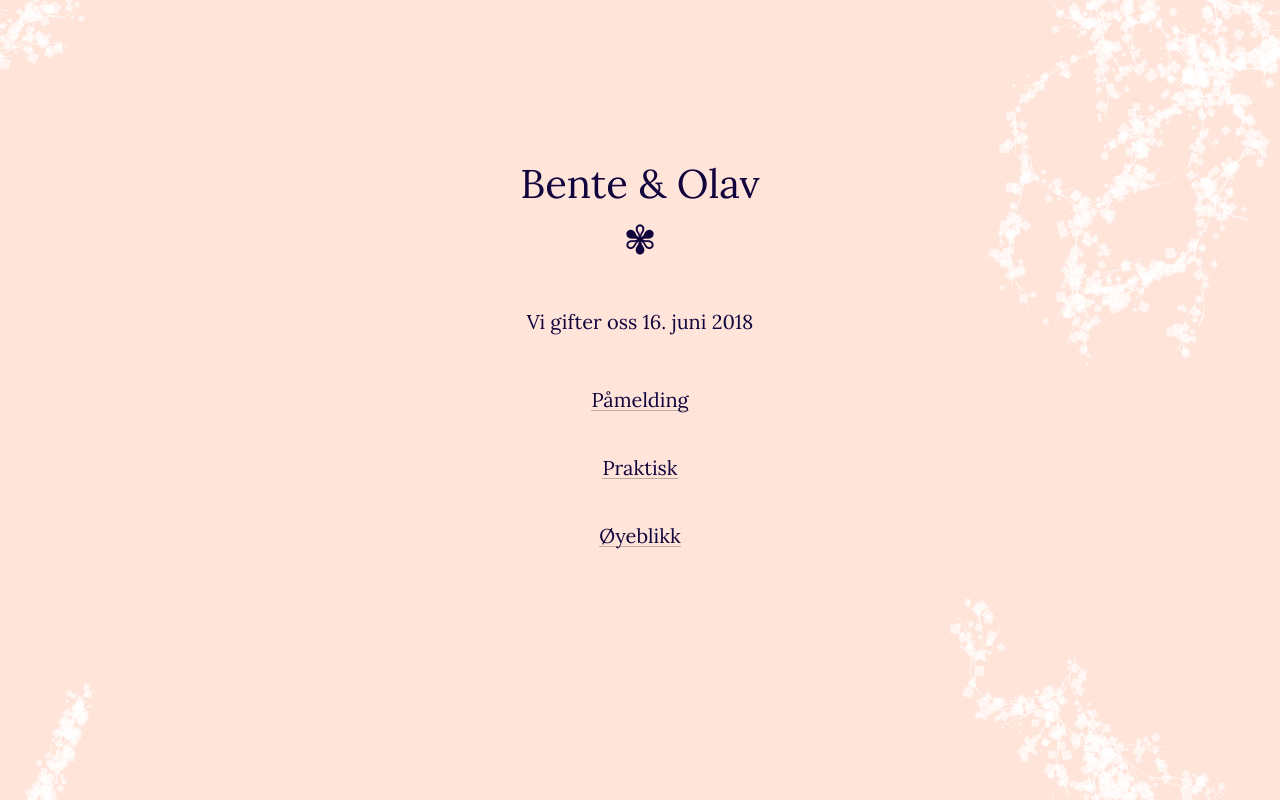
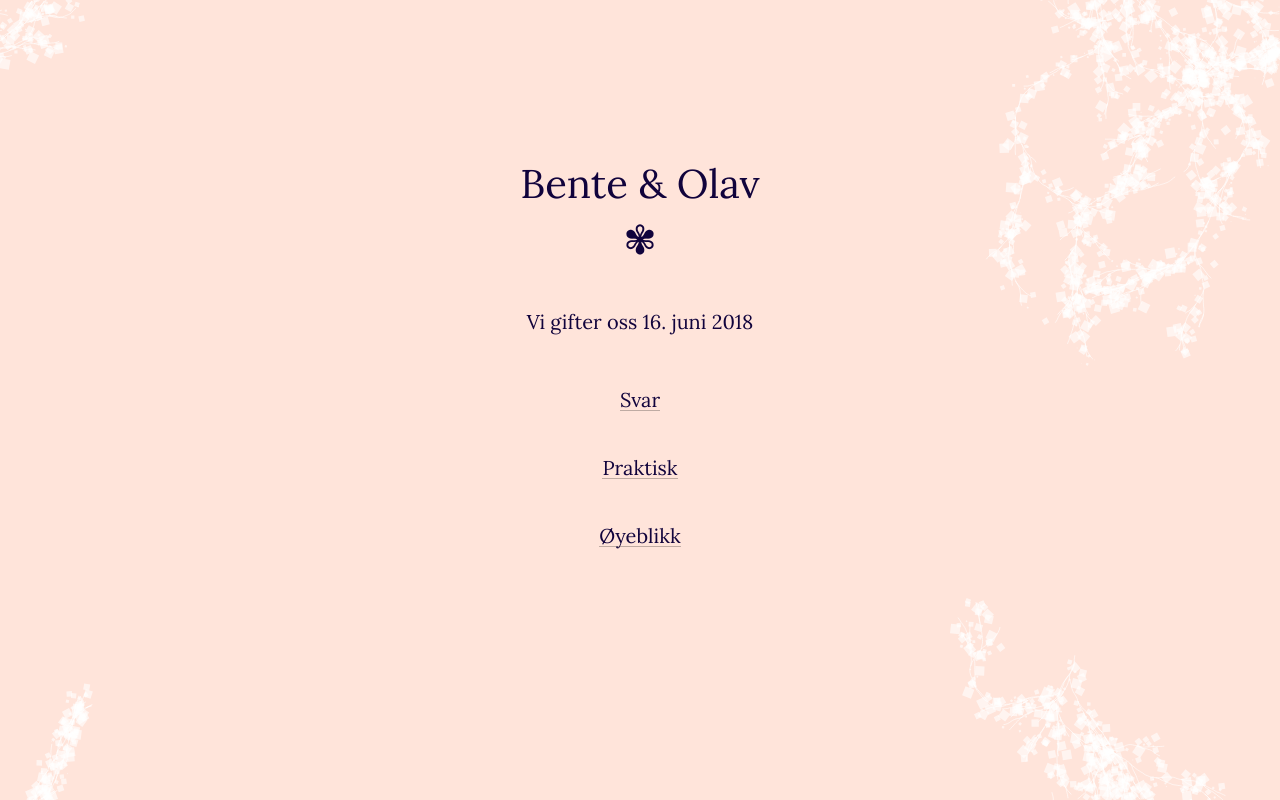
Before and after one commit to danielmahal/benteogolav.no, a website: page src/next/index.html in a window 1280 px wide. Drawn offline with Linux system fonts and the light colour scheme.

Commit message:
paamelding -> svar

```diff
--- a/src/next/index.html
+++ b/src/next/index.html
@@ -24,7 +24,7 @@
           <ul>
             <li>
               <a href="paamelding.html">
-                <span>Påmelding</span>
+                <span>Svar</span>
               </a>
             </li>
 
```
